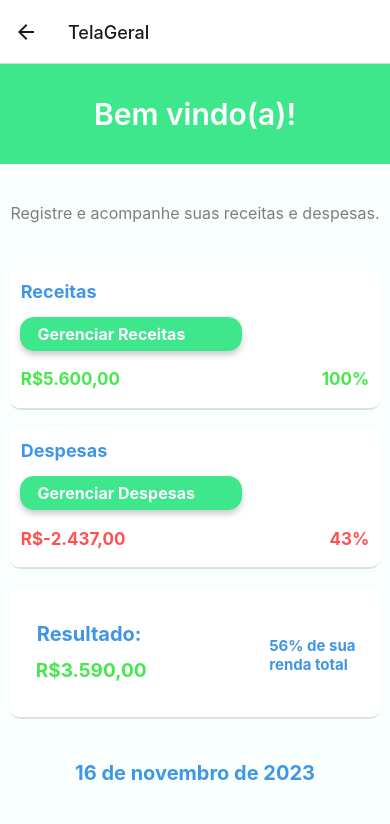
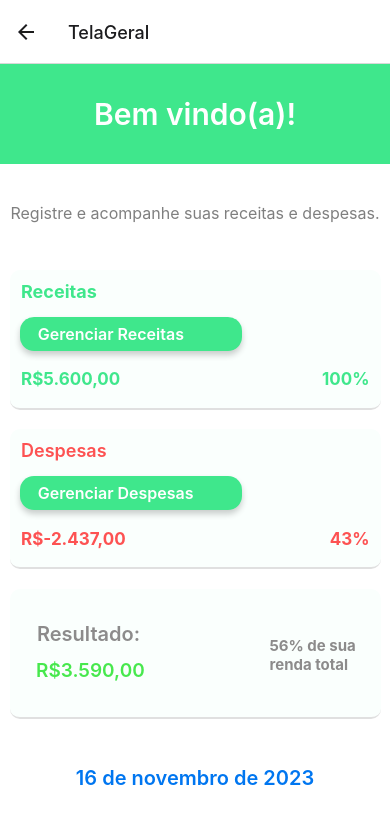
Before and after one commit to SamAlvezz/ADMcash_app, a React Native app in the folder adm/: screen /TelaGeral in a window 390 px wide. Shown: the top 824 px of the page. Built offline with nearby package versions, Linux system fonts and the light colour scheme.

Commit message:
Grafs Metas Geral tudo att

```diff
--- a/adm/package.json
+++ b/adm/package.json
@@ -30,6 +30,7 @@
     "react-native-modal": "^13.0.1",
     "react-native-modal-datetime-picker": "^17.1.0",
     "react-native-modalize": "^2.1.1",
+    "react-native-progress": "^5.0.1",
     "react-native-reanimated": "~3.3.0",
     "react-native-safe-area-context": "4.6.3",
     "react-native-screens": "~3.22.0",
--- a/adm/src/pages/FazerLogin/estilo.jsx
+++ b/adm/src/pages/FazerLogin/estiloLogin.jsx
@@ -16,12 +16,17 @@ const styles = {
     fontWeight: 800,
     marginBottom: 30,
     marginTop: 10
+  },
 
-  },
   titulo: {
     color: "#09301B",
     fontSize: 26,
     marginTop: 30,
+
+  },
+  ViewDosEspaces: {
+    marginHorizontal: 5
+
 
   },
   input: {
@@ -34,15 +39,14 @@ const styles = {
   botao: {
     borderRadius: 4,
     paddingVertical: 8,
-    justifyContent: "",
-    alignItems: "left",
+    marginTop: 15,
+    marginBottom: 100,
+    marginHorizontal:8
   },
   botaotexto: {
     color: "#00000080",
     fontSize: 18,
     fontWeight: "bold",
-    marginTop: 15,
-    marginBottom: 100
   },
 
   containerEmail: {
--- a/adm/src/pages/Graficos/Graficos.jsx
+++ b/adm/src/pages/Graficos/Graficos.jsx
@@ -2,6 +2,7 @@ import React from "react";
 import { View, Text, StyleSheet, SafeAreaView, FlatList } from "react-native";
 import { PieChart } from 'react-native-svg-charts'
 import { ScrollView } from "react-native";
+
 
 export default function Graficos() {
   const data = [31, 6, 6, 0, 56];
@@ -102,7 +103,7 @@ export default function Graficos() {
         </View>
       </SafeAreaView>
 
-      <View style={styles.subcontainer2}>
+      <SafeAreaView style={styles.subcontainer2}>
         <View style={styles.ViewReceitaGraf}>
           <Text style={styles.ReceitaGrafText}>Receitas</Text>
           <View style={styles.ViewReceitaGraf}>
@@ -165,8 +166,7 @@ export default function Graficos() {
             }}
           />
         </View>
-      </View>
-
+      </SafeAreaView>
     </ScrollView>
   );
 }
--- a/adm/src/pages/Metas/Metas.jsx
+++ b/adm/src/pages/Metas/Metas.jsx
@@ -1,5 +1,4 @@
 import React from "react";
-
 import {
   View,
   Text,
@@ -7,41 +6,48 @@ import {
   SafeAreaView,
   TouchableOpacity,
 } from "react-native";
-
+import * as Progress from 'react-native-progress';
 import { AntDesign } from "@expo/vector-icons";
 
 export default function Metas() {
 
-
   return (
-    <View style={styles.container} texto={"Metas"}>
-      <SafeAreaView style={styles.containerHeader}>
+    <SafeAreaView style={styles.container} texto={"Metas"}>
+      <View style={styles.containerHeader}>
         <View>
           <Text style={styles.text}>Metas</Text>
         </View>
-      </SafeAreaView>
-
-      <Text style={styles.text}></Text>
-
-      <SafeAreaView style={styles.MetasView}>
-        <View style={styles.textdinamico}>
-          <Text style={styles.titulo}>POP 100</Text>
-          <Text style={styles.dataBaterMeta}>15/11/24</Text>
-        </View>
-
-        <View style={styles.textdinamico}>
-          <Text style={styles.ValordaMeta}>Valor da meta:</Text>
-          <Text style={styles.DinheirodaMeta}>R$15.390,00</Text>
-        </View>
-
-      </SafeAreaView>
-      <SafeAreaView style={styles.area2}>
+      </View>
+      <View style={styles.area2}>
         <Text style={styles.text1}>Adicionar</Text>
         <TouchableOpacity style={styles.text2}>
           <AntDesign name="pluscircle" size={20} color={"#3F96E7"} />
         </TouchableOpacity>
-      </SafeAreaView>
-    </View>
+      </View>
+      <View style={styles.MetasView}>
+        <View style={styles.textdinamico}>
+          <Text style={styles.titulo}>Ford Ka</Text>
+          <Text style={styles.dataBaterMeta}>15/11/24</Text>
+        </View>
+        <View style={{ marginLeft: 6 }}>
+          <Text style={styles.Progresso}>Progresso</Text>
+          <Progress.Bar
+            styleAttr="Horizontal"
+            indeterminate={false}
+            progress={0.5}
+            width={280}
+            height={15}
+            borderRadius={8}
+            color='#3FE78C'
+          />
+        </View>
+        <View style={styles.textdinamico}>
+          <Text style={styles.ValordaMeta}>Valor da meta:</Text>
+          <Text style={styles.DinheirodaMeta}>R$20.400,00</Text>
+        </View>
+
+      </View>
+    </SafeAreaView>
   );
 }
 
@@ -67,7 +73,9 @@ const styles = StyleSheet.create({
 
   textdinamico: {
     flexDirection: "row",
-    justifyContent: 'space-between'
+    justifyContent: 'space-between',
+    marginTop: 8,
+    marginHorizontal: 4
   },
 
   containerHeader: {
@@ -81,8 +89,8 @@ const styles = StyleSheet.create({
 
   MetasView: {
     width: '95%',
-    height: 126,
-    backgroundColor: "#F6FBFF",
+    height: 140,
+    backgroundColor: "#f7feff",
     marginBottom: "5%",
     borderRadius: 14,
     marginTop: '10%',
@@ -104,7 +112,7 @@ const styles = StyleSheet.create({
 
   titulo: {
     color: "#000",
-    fontSize: 15,
+    fontSize: 20,
     fontWeight: 700,
     marginBottom: "4%",
     marginTop: "3%",
@@ -113,17 +121,17 @@ const styles = StyleSheet.create({
 
   dataBaterMeta: {
     color: '#F82B2B',
-    fontSize: 15,
-    fontWeight: 600,
+    fontSize: 17,
+    fontWeight: 700,
     marginTop: 8,
     marginEnd: 5
   },
 
   ValordaMeta: {
-    color: "#000",
     fontSize: 15,
     fontWeight: 700,
-    marginHorizontal: 7
+    marginHorizontal: 7,
+    fontSize: 16
   },
   DinheirodaMeta: {
     marginEnd: 5,
@@ -131,7 +139,14 @@ const styles = StyleSheet.create({
     maxWidth: 250,
     textOverflow: "ellipsis",
     whiteSpace: "nowrap",
-    fontWeight: 700
+    fontWeight: 700,
+    fontSize: 16
+  },
+  Progresso: {
+    fontWeight: 700,
+    fontSize: 15,
+    marginHorizontal: 7,
+    marginBottom: 4
   },
   mensagem: {
     fontWeight: 600,
@@ -144,6 +159,8 @@ const styles = StyleSheet.create({
   area2: {
     marginTop: '10%',
     flexDirection: "row",
+    paddingStart: "20%",
+
 
   },
   text1: {
--- a/adm/src/pages/TelaGeral/TelaGeral.jsx
+++ b/adm/src/pages/TelaGeral/TelaGeral.jsx
@@ -8,6 +8,7 @@ import {
   ScrollView,
 } from "react-native";
 import { useNavigation } from "@react-navigation/native";
+import * as Animatable from "react-native-animatable";
 
 export default function TelaGeral() {
   const navigation = useNavigation();
@@ -26,6 +27,7 @@ export default function TelaGeral() {
   return (
     <ScrollView>
       <SafeAreaView style={styles.container}>
+        <Animatable.View animation="fadeInLeft" delay={100}>
           <SafeAreaView style={styles.containerHeader}>
             <View>
               <Text style={styles.mensagem}>Bem vindo(a)!</Text>
@@ -40,7 +42,7 @@ export default function TelaGeral() {
           </View>
 
           <SafeAreaView style={styles.ServicoView}>
-          <Text style={styles.Servicotitulo}>Receitas</Text>
+            <Text style={styles.ServicotituloRec}>Receitas</Text>
             <TouchableOpacity
               style={styles.botao}
               onPress={() => navigate("Receitas")}
@@ -54,7 +56,7 @@ export default function TelaGeral() {
           </SafeAreaView>
 
           <SafeAreaView style={styles.ServicoView}>
-          <Text style={styles.Servicotitulo}>Despesas</Text>
+            <Text style={styles.ServicotituloDes}>Despesas</Text>
             <TouchableOpacity
               style={styles.botao}
               onPress={() => navigate("Despesas")}
@@ -81,6 +83,7 @@ export default function TelaGeral() {
           <View style={styles.containerdata}>
             <Text style={styles.Data}>{formattedDate}</Text>
           </View>
+          </Animatable.View>
       </SafeAreaView>
     </ScrollView>
   );
@@ -89,10 +92,7 @@ export default function TelaGeral() {
 const styles = StyleSheet.create({
   container: {
     flex: 1,
-    alignItems: "center",
-    justifyContent: 'center',
     backgroundColor: "#FFF",
-    backgroundColor: '#F9FFFC'
   },
   containerHeader: {
     backgroundColor: "#3FE78C",
@@ -117,27 +117,35 @@ const styles = StyleSheet.create({
   text: {
     color: "#00000080",
     fontSize: 16,
-    marginHorizontal: 3
+    marginHorizontal: 7
   },
   ServicoView: {
     marginBottom: "5%",
     width: '95%',
     height: 140,
     borderRadius: 10,
-    backgroundColor: "#FFF",
+    backgroundColor: "#fafffd",
     padding: 16,
     borderBottomWidth: 2,
     borderBottomColor: "#E0E0E0",
+    marginLeft: 10
   },
-  Servicotitulo: {
-    color: "#3F96E7",
+  ServicotituloRec: {
     fontSize: 18,
     fontWeight: 700,
     marginBottom: "4%",
     marginTop: "3%",
-    marginHorizontal: 11
+    marginHorizontal: 11,
+    color: "#3FE78C",
   },
-
+  ServicotituloDes: {
+    fontSize: 18,
+    fontWeight: 600,
+    marginBottom: "4%",
+    marginTop: "3%",
+    marginHorizontal: 11,
+    color: "#FD5252",
+  },
   botao: {
     borderRadius: 14,
     backgroundColor: "#3FE78C",
@@ -149,7 +157,7 @@ const styles = StyleSheet.create({
   botaotext: {
     color: "#fff",
     fontSize: 16,
-    fontWeight: 700,
+    fontWeight: 600,
     paddingStart: "8%",
     shadowColor: 'black',
     shadowOffset: { width: 0, height: 4 },
@@ -161,7 +169,7 @@ const styles = StyleSheet.create({
   },
 
   dinheiroRec: {
-    color: "#3FE746F5",
+
     fontSize: 17,
     fontWeight: 700,
     marginHorizontal: 11,
@@ -169,6 +177,7 @@ const styles = StyleSheet.create({
     maxWidth: 250,
     textOverflow: "ellipsis",
     whiteSpace: "nowrap",
+    color: "#3FE78C",
   },
   dinheiroDes: {
     color: "#FD5252",
@@ -182,10 +191,11 @@ const styles = StyleSheet.create({
 
   },
   porcentagemRec: {
-    color: "#3FE746F5",
     fontSize: 17,
     fontWeight: 700,
-    marginEnd: 6
+    marginEnd: 6,
+    color: "#3FE78C",
+
   },
   porcentagemDes: {
     color: "#FD5252",
@@ -200,7 +210,7 @@ const styles = StyleSheet.create({
   },
 
   ResultadoView: {
-    backgroundColor: "#fff",
+    backgroundColor: "#fafffd",
     marginBottom: "5%",
     width: '95%',
     height: 130,
@@ -208,28 +218,27 @@ const styles = StyleSheet.create({
     padding: 16,
     borderBottomWidth: 2,
     borderBottomColor: "#E0E0E0",
-
-
+    marginLeft: 10
   },
 
   Resultadotext: {
     fontSize: 20,
-    fontWeight: 700,
+    fontWeight: 600,
     marginHorizontal: 11,
     marginBottom: "3%",
     marginTop: "5%",
-    color: "#3F96E7"
+    color: "#8c8b8b",
 
   },
   DinheiroRes: {
     color: "#3FE746F5",
     fontSize: 19,
-    fontWeight: 700,
+    fontWeight: 600,
     marginStart: 10,
     marginTop: 3
   },
   Rendatotaltext: {
-    color: "#3F96E7",
+    color: "#8c8b8b",
     fontSize: 15,
     fontWeight: 700,
     maxWidth: 90,
@@ -237,13 +246,14 @@ const styles = StyleSheet.create({
 
   },
   Data: {
-    color: "#3F96E7",
+    color: "#0076f0",
     fontSize: 20,
-    fontWeight: 700,
+    fontWeight: 600,
     marginTop: "3%",
   },
   containerdata: {
     marginTop: "4%",
-    marginBottom: 100
+    marginBottom: 100,
+    alignItems:'center'
   },
 });
--- a/adm/src/pages/TelaInicial/TelaInicial.jsx
+++ b/adm/src/pages/TelaInicial/TelaInicial.jsx
@@ -2,7 +2,7 @@ import React from 'react';
 import { Text } from 'react-native';
 import { Pressable } from 'react-native';
 import { Image } from 'react-native';
-import styles from './estilo';
+import styles from './estiloInicial';
 import { View } from 'react-native';
 import { useNavigation } from '@react-navigation/native';
 import { ScrollView } from 'react-native-gesture-handler';
--- a/adm/src/pages/TelaInicial/estilo.jsx
+++ b/adm/src/pages/TelaInicial/estiloInicial.jsx
@@ -76,8 +76,6 @@ const styles = {
 
 
     }
-
-
 }
 
 export default styles;
```
Also changed, not shown: adm/src/pages/Despesas/Despesas.jsx (+12 -9 lines), adm/src/pages/FazerLogin/FazerLogin.jsx (+19 -21 lines), adm/src/pages/Receitas/Receita.jsx (+11 -8 lines), 1 other file (tests, documents, lock files or other folders). Lines whose indentation alone changed are shown as unchanged.
